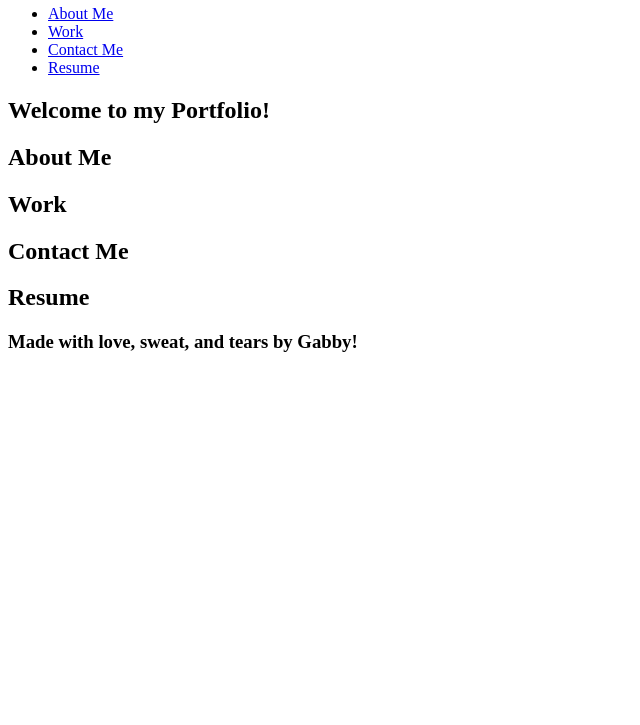
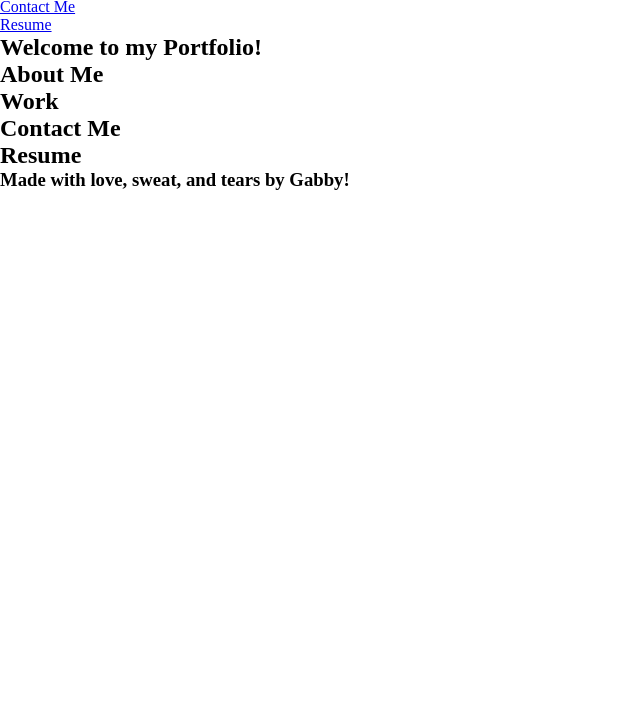
Before and after one commit to gabriellapinto/personal-portfolio, a plain HTML site: page index.html in a window 1280 px wide. Shown: the part 75-800 px from the top of the page, without its empty margins (0-640 px from the left). Drawn offline with Linux system fonts and the light colour scheme.

Commit message:
tweaked some code

```diff
--- a/assets/css/style.css
+++ b/assets/css/style.css
@@ -0,0 +1,4 @@
+* {
+    margin: 0;
+    padding: 0;
+}
```
Also changed, not shown: index.html (+7 -0 lines).
